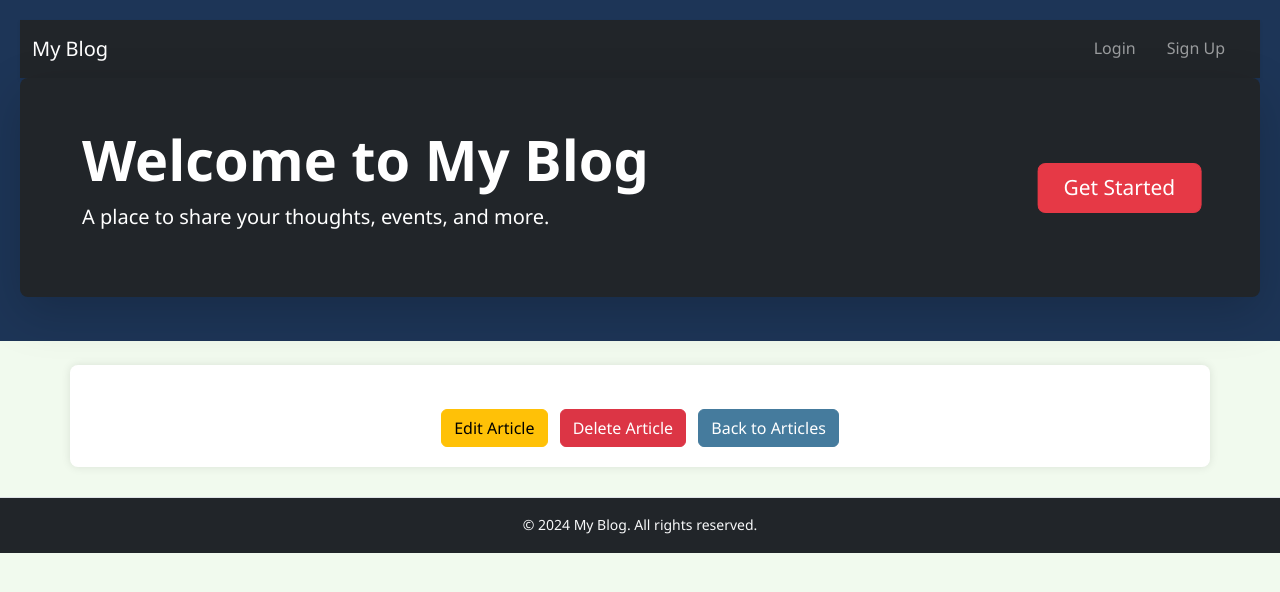
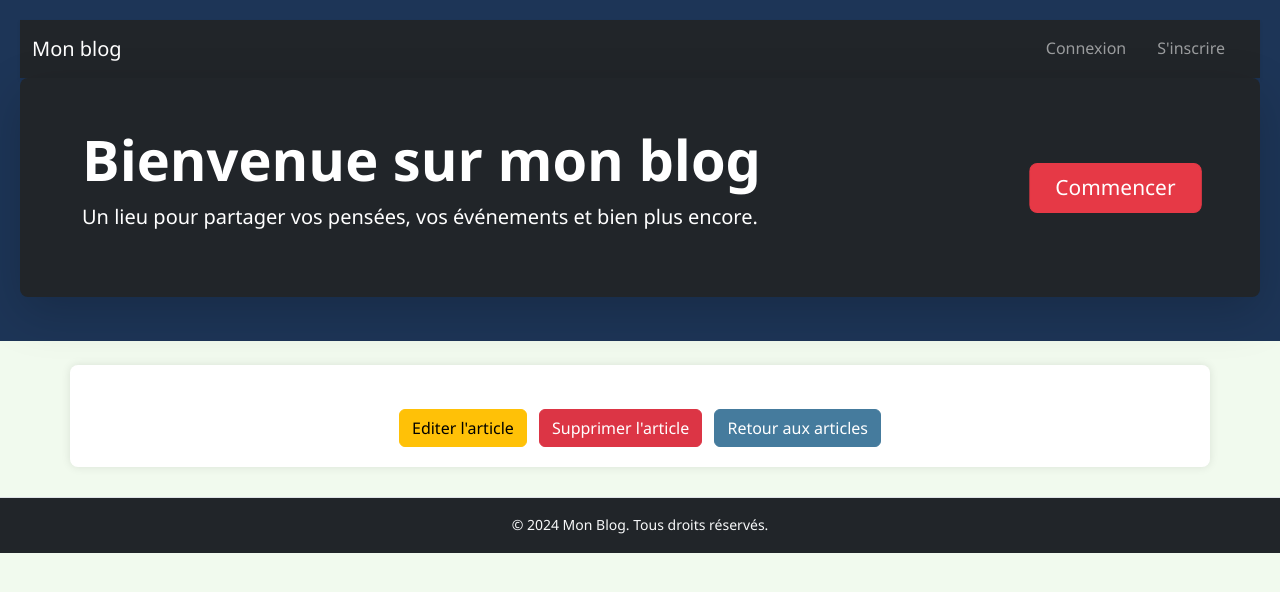
Before and after one commit to kassanabdallah0/myblog, a Django app: template blog/templates/articles/article_detail.html in a window 1280 px wide. Shown: the top 592 px of the page. Run offline with Django 5.2, Linux system fonts and the light colour scheme; the template is opened without the code that fills it, so the values that code supplies are empty.

Commit message:
update templates

```diff
--- a/blog/templates/articles/article_detail.html
+++ b/blog/templates/articles/article_detail.html
@@ -16,9 +16,9 @@
     <p class="lead">{{ article.content }}</p>
 
     <div class="text-center mt-4">
-        <a href="{% url 'article_edit' article.id %}" class="btn btn-warning me-2">Edit Article</a>
-        <a href="{% url 'article_delete' article.id %}" class="btn btn-danger me-2">Delete Article</a>
-        <a href="{% url 'article_list' %}" class="btn btn-secondary">Back to Articles</a>
+        <a href="{% url 'article_edit' article.id %}" class="btn btn-warning me-2">Editer l'article</a>
+        <a href="{% url 'article_delete' article.id %}" class="btn btn-danger me-2">Supprimer l'article</a>
+        <a href="{% url 'article_list' %}" class="btn btn-secondary">Retour aux articles</a>
     </div>
 </div>
 {% endblock %}
--- a/blog/templates/articles/article_form.html
+++ b/blog/templates/articles/article_form.html
@@ -50,7 +50,7 @@
 
         <!-- Submit Button -->
         <div class="text-center mt-4">
-            <button type="submit" class="btn btn-primary animate__animated animate__fadeInUp">Save</button>
+            <button type="submit" class="btn btn-primary animate__animated animate__fadeInUp">Sauvegarder</button>
         </div>
     </form>
 </div>
--- a/blog/templates/articles/article_list.html
+++ b/blog/templates/articles/article_list.html
@@ -21,7 +21,7 @@
                     </h3>
                     <p class="card-text"><small class="text-muted">{{ article.published_date|date:"F j, Y" }}</small></p>
                     <p class="card-text">{{ article.content|truncatechars:150 }}</p> <!-- Display a snippet of the content -->
-                    <a href="{% url 'article_detail' article.id %}" class="btn btn-link p-0">Read more</a>
+                    <a href="{% url 'article_detail' article.id %}" class="btn btn-link p-0">En savoir plus</a>
                 </div>
             </div>
         </div>
@@ -29,13 +29,13 @@
     </div>
     {% else %}
     <div class="alert alert-info text-center mt-5 animate__animated animate__fadeIn">
-        <p>No Articles available at the moment. Check back later!</p>
+        <p>Aucun article n'est disponible pour le moment. Revenez plus tard !</p>
     </div>
     {% endif %}
 
     <!-- Create New Article Button -->
     <div class="text-center mt-4">
-        <a href="{% url 'article_create' %}" class="btn btn-primary animate__animated animate__fadeInUp">Create a New Article</a>
+        <a href="{% url 'article_create' %}" class="btn btn-primary animate__animated animate__fadeInUp">Créer un nouvel article</a>
     </div>
 </div>
 {% endblock %}
--- a/blog/templates/auth/login.html
+++ b/blog/templates/auth/login.html
@@ -6,7 +6,7 @@
 <div class="container mt-4 d-flex justify-content-center">
     <div class="card shadow-sm animate__animated animate__fadeIn">
         <div class="card-body p-4">
-            <h2 class="text-center animate__animated animate__fadeInDown mb-4">Login</h2>
+            <h2 class="text-center animate__animated animate__fadeInDown mb-4">Connexion</h2>
             <form method="post">
                 {% csrf_token %}
 
@@ -38,7 +38,7 @@
 
                 <!-- Submit Button -->
                 <div class="text-center">
-                    <button type="submit" class="btn btn-primary animate__animated animate__fadeInUp w-100">Login</button>
+                    <button type="submit" class="btn btn-primary animate__animated animate__fadeInUp w-100">Connexion</button>
                 </div>
             </form>
         </div>
--- a/blog/templates/auth/signup.html
+++ b/blog/templates/auth/signup.html
@@ -1,10 +1,10 @@
 {% extends 'base.html' %}
 
-{% block title %}Sign Up{% endblock %}
+{% block title %}S'inscrire{% endblock %}
 
 {% block content %}
 <div class="container mt-4">
-    <h2 class="text-center animate__animated animate__fadeInDown">Sign Up</h2>
+    <h2 class="text-center animate__animated animate__fadeInDown">S'inscrire</h2>
 
     <form method="post" class="mt-4">
         {% csrf_token %}
@@ -50,7 +50,7 @@
 
         <!-- Submit Button -->
         <div class="text-center">
-            <button type="submit" class="btn btn-primary animate__animated animate__fadeInUp">Sign Up</button>
+            <button type="submit" class="btn btn-primary animate__animated animate__fadeInUp">S'inscrire</button>
         </div>
     </form>
 </div>
--- a/blog/templates/base.html
+++ b/blog/templates/base.html
@@ -1,9 +1,9 @@
 <!DOCTYPE html>
-<html lang="en">
+<html lang="fr">
 <head>
     <meta charset="UTF-8">
     <meta name="viewport" content="width=device-width, initial-scale=1.0">
-    <title>{% block title %}My Blog{% endblock %}</title>
+    <title>{% block title %}Mon blog{% endblock %}</title>
     {% load static %}
 
     <!-- Bootstrap CSS -->
@@ -20,28 +20,28 @@
     <header>
         <nav class="navbar navbar-expand-lg navbar-dark bg-dark animate__animated animate__fadeInDown shadow-sm">
             <div class="container-fluid">
-                <a class="navbar-brand" href="{% url 'home' %}">My Blog</a>
+                <a class="navbar-brand" href="{% url 'home' %}">Mon blog</a>
                 <button class="navbar-toggler" type="button" data-bs-toggle="collapse" data-bs-target="#navbarNav" aria-controls="navbarNav" aria-expanded="false" aria-label="Toggle navigation">
                     <span class="navbar-toggler-icon"></span>
                 </button>
                 <div class="collapse navbar-collapse" id="navbarNav">
                     <ul class="navbar-nav ms-auto">
                         {% if user.is_authenticated %}
-                            <li class="nav-item"><a class="nav-link animate__animated animate__fadeIn" href="{% url 'home' %}">Home</a></li>
+                            <li class="nav-item"><a class="nav-link animate__animated animate__fadeIn" href="{% url 'home' %}">Accueil</a></li>
                             <li class="nav-item"><a class="nav-link animate__animated animate__fadeIn" href="{% url 'contact' %}">Contact</a></li>
                             <li class="nav-item"><a class="nav-link animate__animated animate__fadeIn" href="{% url 'article_list' %}">Articles</a></li>
-                            <li class="nav-item"><a class="nav-link animate__animated animate__fadeIn" href="{% url 'event_list' %}">Events</a></li>
+                            <li class="nav-item"><a class="nav-link animate__animated animate__fadeIn" href="{% url 'event_list' %}">Evénements</a></li>
                             <li class="nav-item animate__animated animate__fadeIn">
                                 <form action="{% url 'logout' %}" method="post" class="d-inline">
                                     {% csrf_token %}
                                     <button type="submit" class="btn nav-link text-light border-0 p-0">
-                                        Logout
+                                        Déconnexion
                                     </button>
                                 </form>
                             </li>
                         {% else %}
-                            <li class="nav-item"><a class="nav-link animate__animated animate__fadeIn" href="{% url 'login' %}">Login</a></li>
-                            <li class="nav-item"><a class="nav-link animate__animated animate__fadeIn" href="{% url 'signup' %}">Sign Up</a></li>
+                            <li class="nav-item"><a class="nav-link animate__animated animate__fadeIn" href="{% url 'login' %}">Connexion</a></li>
+                            <li class="nav-item"><a class="nav-link animate__animated animate__fadeIn" href="{% url 'signup' %}">S'inscrire</a></li>
                         {% endif %}
                     </ul>
                 </div>
@@ -54,12 +54,12 @@
             <div class="container">
                 <div class="row align-items-center">
                     <div class="col-lg-8 text-center text-lg-start">
-                        <h1 class="display-4 fw-bold">Welcome to My Blog</h1>
-                        <p class="lead">A place to share your thoughts, events, and more.</p>
+                        <h1 class="display-4 fw-bold">Bienvenue sur mon blog</h1>
+                        <p class="lead">Un lieu pour partager vos pensées, vos événements et bien plus encore.</p>
                     </div>
                     <div class="col-lg-4 text-center text-lg-end">
                         <a class="btn btn-primary btn-lg px-4 animate__animated animate__pulse animate__infinite" href="{% url 'signup' %}" role="button">
-                            Get Started
+                            Commencer
                         </a>
                     </div>
                 </div>
@@ -76,7 +76,7 @@
     <!-- Footer -->
     <footer class="bg-dark py-3 mt-4 animate__animated animate__fadeInUp border-top">
         <div class="container text-center">
-            <p class="mb-0 text-light">&copy; 2024 My Blog. All rights reserved.</p>
+            <p class="mb-0 text-light">&copy; 2024 Mon Blog. Tous droits réservés.</p>
         </div>
     </footer>
 
--- a/blog/templates/contact/contact.html
+++ b/blog/templates/contact/contact.html
@@ -1,10 +1,10 @@
 {% extends 'base.html' %}
 
-{% block title %}Contact Us{% endblock %}
+{% block title %}Nous contacter{% endblock %}
 
 {% block content %}
 <div class="container mt-4">
-    <h2 class="text-center animate__animated animate__fadeInDown">Contact Us</h2>
+    <h2 class="text-center animate__animated animate__fadeInDown">Nous contacter</h2>
 
     <form method="post" class="mt-4">
         {% csrf_token %}
@@ -50,7 +50,7 @@
 
         <!-- Submit Button -->
         <div class="text-center">
-            <button type="submit" class="btn btn-primary animate__animated animate__fadeInUp">Send</button>
+            <button type="submit" class="btn btn-primary animate__animated animate__fadeInUp">Envoyer</button>
         </div>
     </form>
 </div>
--- a/blog/templates/contact/contact_success.html
+++ b/blog/templates/contact/contact_success.html
@@ -5,9 +5,9 @@
 {% block content %}
 <div class="container mt-5">
     <div class="text-center">
-        <h2 class="animate__animated animate__fadeInDown">Thank You!</h2>
-        <p class="lead animate__animated animate__fadeInUp">Your message has been sent successfully. We will get back to you soon.</p>
-        <a href="{% url 'home' %}" class="btn btn-primary mt-4 animate__animated animate__fadeInUp">Return to Home</a>
+        <h2 class="animate__animated animate__fadeInDown">Merci !</h2>
+        <p class="lead animate__animated animate__fadeInUp">Votre message a été envoyé avec succès. Nous reviendrons vers vous dans les plus brefs délais.</p>
+        <a href="{% url 'home' %}" class="btn btn-primary mt-4 animate__animated animate__fadeInUp">Retour à l'accueil</a>
     </div>
 </div>
 {% endblock %}
--- a/blog/templates/events/event_confirm_delete.html
+++ b/blog/templates/events/event_confirm_delete.html
@@ -6,12 +6,12 @@
 <div class="container mt-4">
     <div class="card bg-warning text-dark">
         <div class="card-body text-center">
-            <h2 class="card-title animate__animated animate__fadeInDown">Are you sure you want to delete this event?</h2>
+            <h2 class="card-title animate__animated animate__fadeInDown">Êtes-vous sûr de vouloir supprimer cet événement ?</h2>
             <p class="card-text mb-4"><strong>{{ event.title }}</strong></p>
             <form method="post" class="d-inline">
                 {% csrf_token %}
-                <button type="submit" class="btn btn-danger me-2 animate__animated animate__shakeX" aria-label="Confirm Delete">Delete</button>
-                <a href="{% url 'event_detail' event.id %}" class="btn btn-secondary animate__animated animate__fadeInUp">Cancel</a>
+                <button type="submit" class="btn btn-danger me-2 animate__animated animate__shakeX" aria-label="Confirm Delete">Supprimer</button>
+                <a href="{% url 'event_detail' event.id %}" class="btn btn-secondary animate__animated animate__fadeInUp">Annuler</a>
             </form>
         </div>
     </div>
--- a/blog/templates/events/event_detail.html
+++ b/blog/templates/events/event_detail.html
@@ -20,9 +20,9 @@
             <p class="card-text">{{ event.content|default:"No additional details available." }}</p>
 
             <div class="text-center mt-4">
-                <a href="{% url 'event_edit' event.id %}" class="btn btn-warning me-2">Edit Event</a>
-                <a href="{% url 'event_delete' event.id %}" class="btn btn-danger me-2" >Delete Event</a>
-                <a href="{% url 'event_list' %}" class="btn btn-secondary">Back to Events</a>
+                <a href="{% url 'event_edit' event.id %}" class="btn btn-warning me-2">Modifier l'événement</a>
+                <a href="{% url 'event_delete' event.id %}" class="btn btn-danger me-2" >Supprimer un événement</a>
+                <a href="{% url 'event_list' %}" class="btn btn-secondary">Retour aux événements</a>
             </div>
         </div>
     </div>
--- a/blog/templates/events/event_form.html
+++ b/blog/templates/events/event_form.html
@@ -24,7 +24,7 @@
         {% endfor %}
 
         <div class="d-grid gap-2 col-6 mx-auto">
-            <button type="submit" class="btn btn-primary animate__animated animate__fadeInUp">Save</button>
+            <button type="submit" class="btn btn-primary animate__animated animate__fadeInUp">Sauvegarder</button>
         </div>
     </form>
 </div>
```
Also changed, not shown: blog/templates/articles/article_confirm_delete.html (+4 -4 lines), blog/templates/events/event_list.html (+4 -3 lines), blog/templates/home.html (+7 -7 lines).
